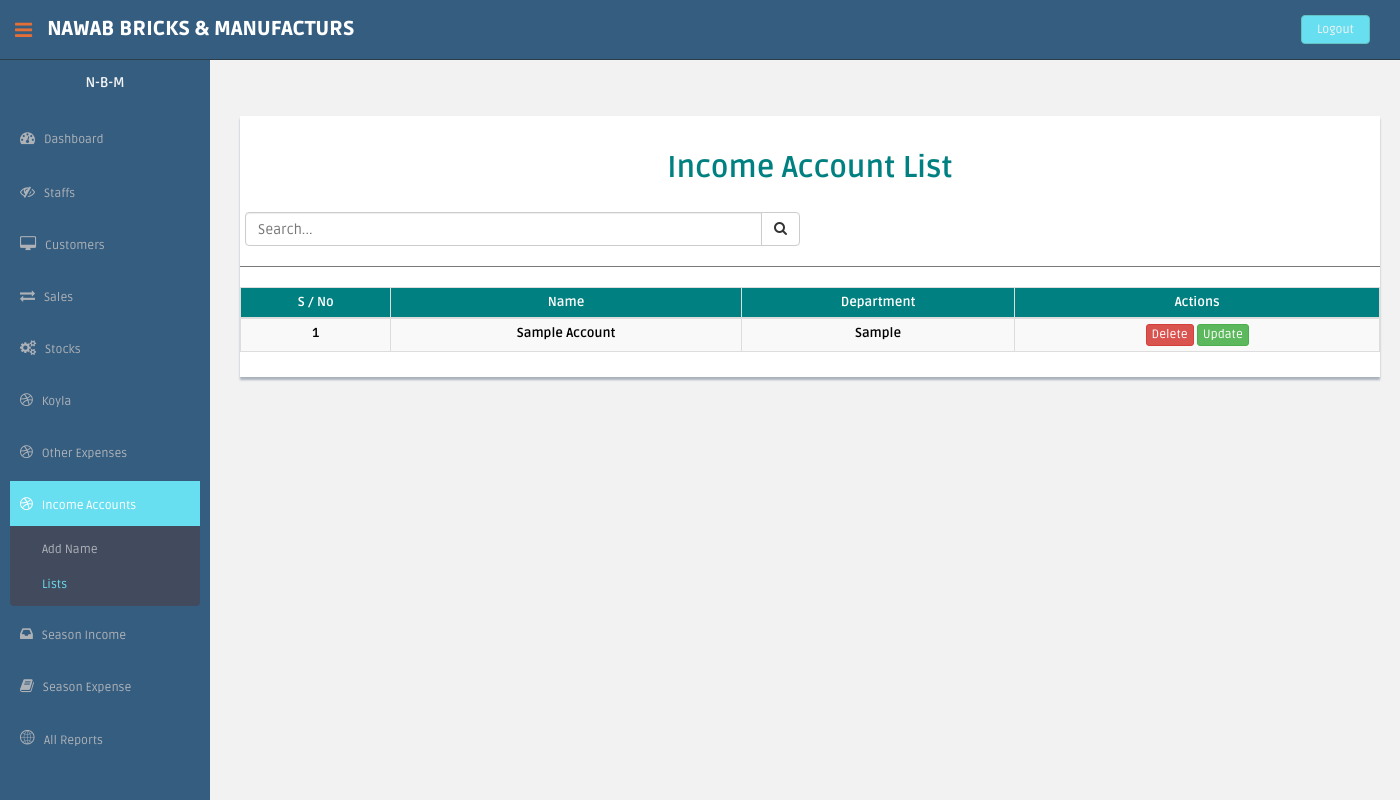
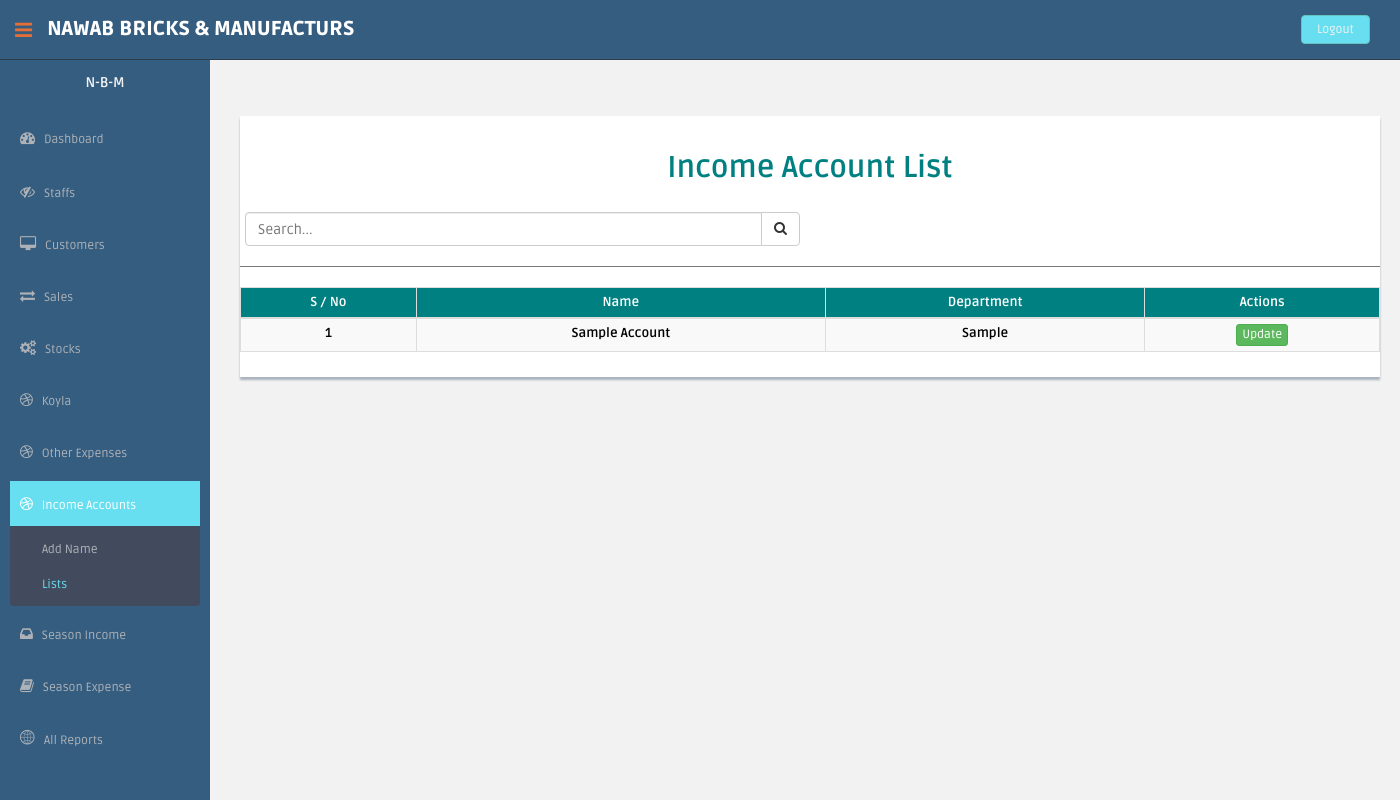
Before and after one commit to khalidbaloch1/panjab_bhatta, a Django app: template templates/accounts/list.html in a window 1400 px wide. Run offline with Django 3.2, Linux system fonts and the light colour scheme; the template is opened without the code that fills it: most values are stand-ins (such as "Sample title", 1, 10 or a date in 2020); parts of the project's set-up code (start-up, migrations or seed data) failed here and were passed over; some libraries are stand-ins or nearby versions.

Commit message:
templates/accounts/list.html

```diff
--- a/templates/accounts/list.html
+++ b/templates/accounts/list.html
@@ -43,7 +43,7 @@
                                 <td class="text-center">{{ accounts.name|title }}</td>
                                 <td class="text-center">{{ accounts.account_type }}</td>
                                 <td class="text-center">
-                                    <a href="{% url 'account:delete_account' pk=accounts.id %}" onclick="return confirm('&#9940 Are you sure you want to delete this item &#9940;')"><button class="btn btn-danger btn-xs">Delete</button></a>
+                                    {#<a href="{% url 'account:delete_account' pk=accounts.id %}" onclick="return confirm('&#9940 Are you sure you want to delete this item &#9940;')"><button class="btn btn-danger btn-xs">Delete</button></a>#}
                                     <a href="{% url 'account:update' pk=accounts.id %}"><button class="btn btn-success btn-xs">Update</button></a>
                                     {% if accounts.account_type == accounts.INCOME %}
                                     <a href="{% url 'account:income_details' income_account_id=accounts.id %}"><button class="btn btn-primary btn-xs">Income Details</button></a>
```
